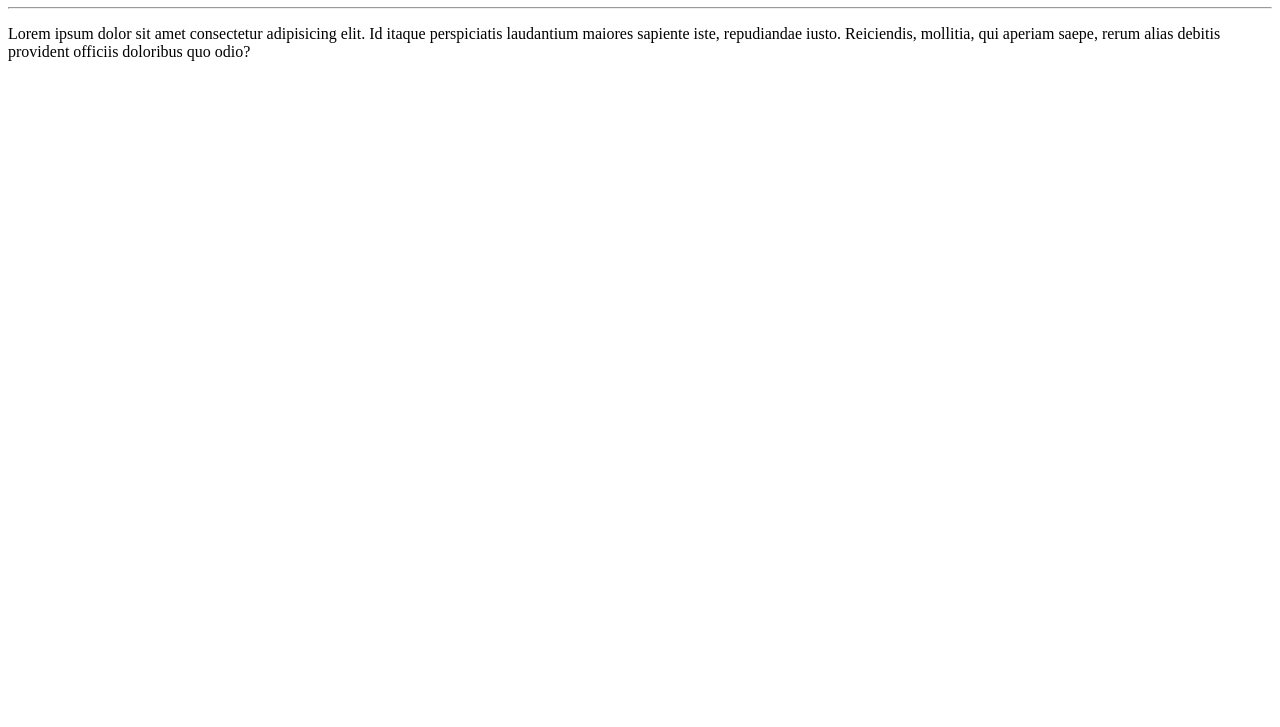
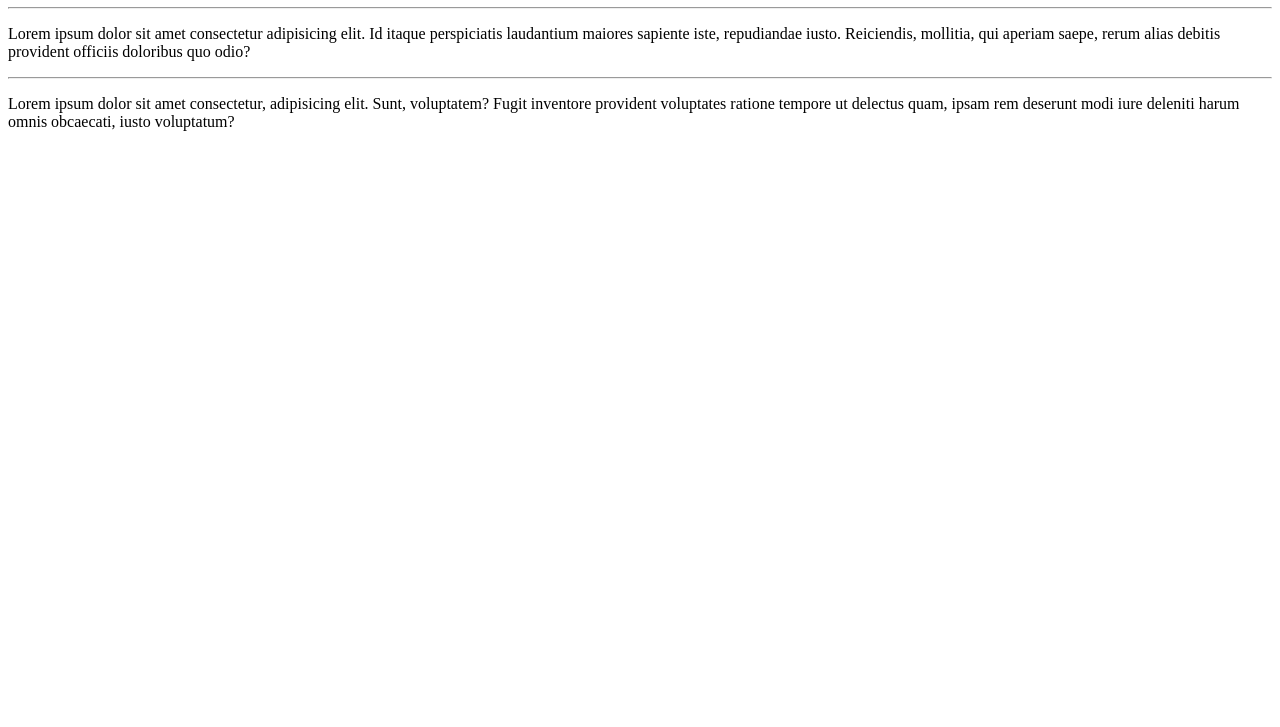
Before and after one commit to anderson-veloso/Ola-Mundo, a plain HTML site: page site-exemplo/index.html in a window 1280 px wide. Shown: the part 73-800 px from the top of the page. Drawn offline with Linux system fonts and the light colour scheme.

Commit message:
adicionei um parágrafo

```diff
--- a/site-exemplo/index.html
+++ b/site-exemplo/index.html
@@ -10,5 +10,8 @@
     <h1>Olá, Mundo!</h1>
     <hr>
     <p>Lorem ipsum dolor sit amet consectetur adipisicing elit. Id itaque perspiciatis laudantium maiores sapiente iste, repudiandae iusto. Reiciendis, mollitia, qui aperiam saepe, rerum alias debitis provident officiis doloribus quo odio?</p>
+    <hr>
+    <p>Lorem ipsum dolor sit amet consectetur, adipisicing elit. Sunt, voluptatem? Fugit inventore provident voluptates ratione tempore ut delectus quam, ipsam rem deserunt modi iure deleniti harum omnis obcaecati, iusto voluptatum?</p>
+
 </body>
 </html>
```
